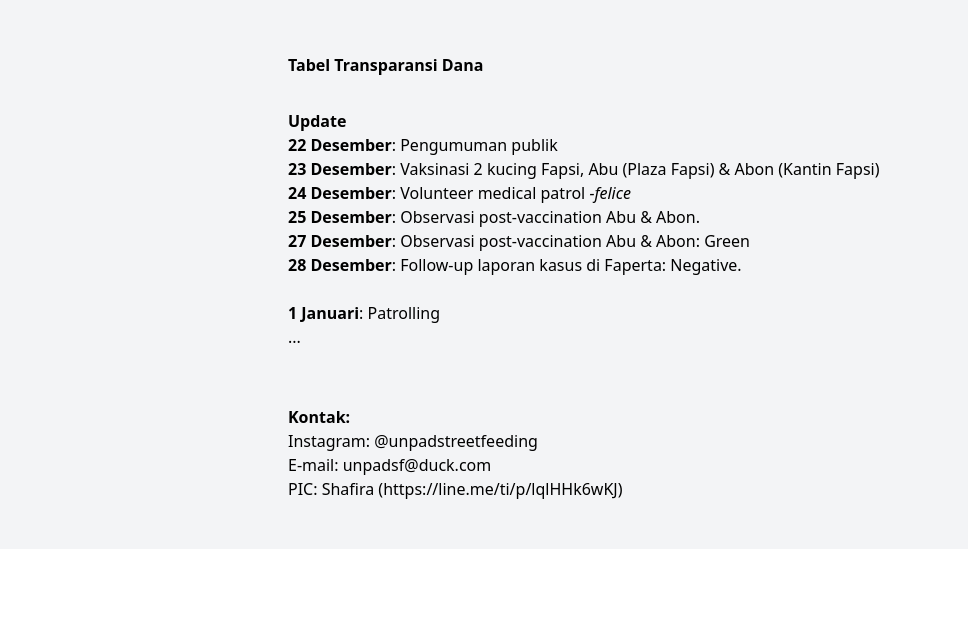
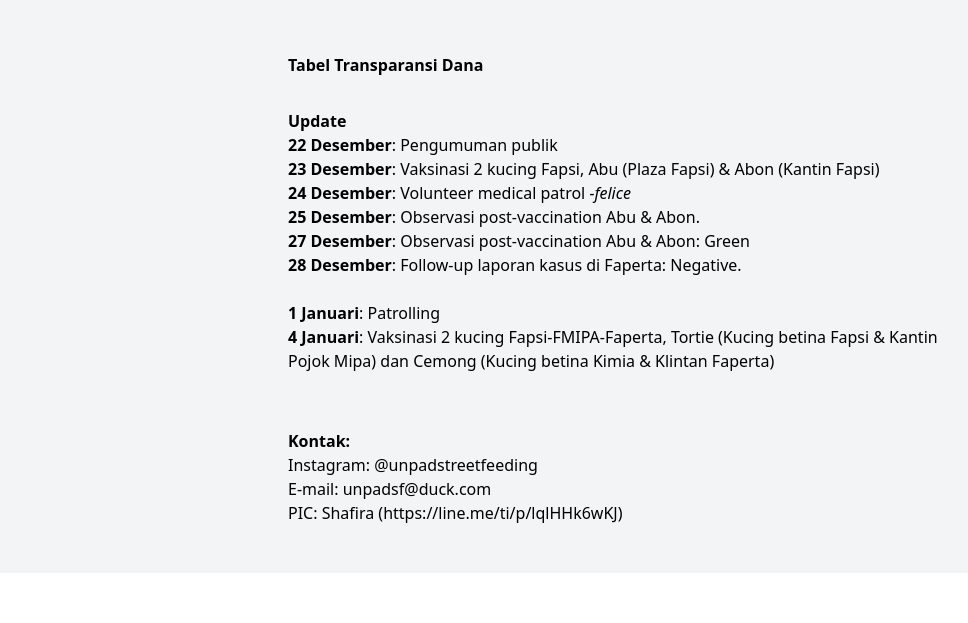
Before and after one commit to sukaikan/unpadsf_site, an Eleventy site: page src/articles/2023-12-20-fundraising-vaksin-kucing.md in a window 1280 px wide. Shown: the part 2127-2750 px from the top of the page, without its empty margins (0-968 px from the left). Built offline with nearby package versions, Linux system fonts and the light colour scheme; Eleventy itself is replaced by a stand-in of ours; files that its build step writes are made by us from their sources.

Commit message:
Update Article “2023-12-20-fundraising-vaksin-kucing”

```diff
--- a/src/articles/2023-12-20-fundraising-vaksin-kucing.md
+++ b/src/articles/2023-12-20-fundraising-vaksin-kucing.md
@@ -46,7 +46,7 @@ Penggalangan dana ditutup
 **28 Desember**: Follow-up laporan kasus di Faperta: Negative.\
 \
 **1 Januari**: Patrolling\
-...
+**4 Januari**: Vaksinasi 2 kucing Fapsi-FMIPA-Faperta, Tortie (Kucing betina Fapsi & Kantin Pojok Mipa) dan Cemong (Kucing betina Kimia & Klintan Faperta)
 
 <br>
 
```
